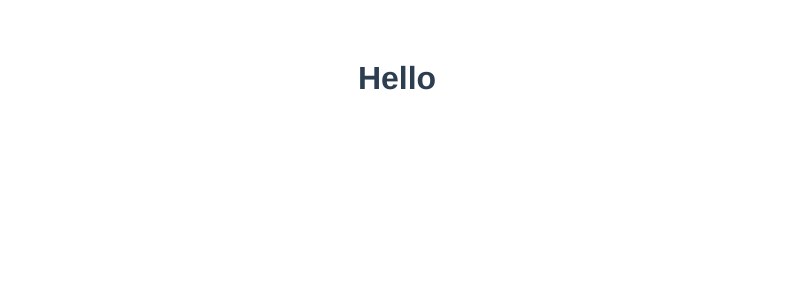
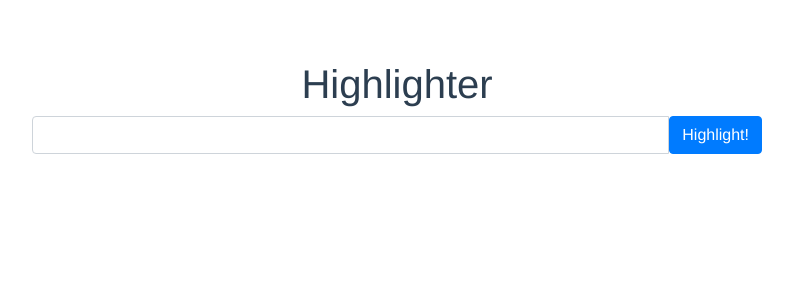
Before and after one commit to alecnicolas/alecnicolas.github.io, a Vue app: page / in a window 1280 px wide. Shown: the top 300 px of the page, without its empty margins (243-1036 px from the left). Built offline with nearby package versions, Linux system fonts and the light colour scheme.

Commit message:
sorted by priority

```diff
--- a/public/index.html
+++ b/public/index.html
@@ -5,13 +5,16 @@
     <meta http-equiv="X-UA-Compatible" content="IE=edge">
     <meta name="viewport" content="width=device-width,initial-scale=1.0">
     <link rel="icon" href="<%= BASE_URL %>favicon.ico">
-    <title>highlighter</title>
+    <link rel="stylesheet" href="https://stackpath.bootstrapcdn.com/bootstrap/4.3.1/css/bootstrap.min.css" integrity="sha384-ggOyR0iXCbMQv3Xipma34MD+dH/1fQ784/j6cY/iJTQUOhcWr7x9JvoRxT2MZw1T" crossorigin="anonymous">
+    <script src="https://code.jquery.com/jquery-3.3.1.slim.min.js" integrity="sha384-q8i/X+965DzO0rT7abK41JStQIAqVgRVzpbzo5smXKp4YfRvH+8abtTE1Pi6jizo" crossorigin="anonymous"></script>
+    <script src="https://cdnjs.cloudflare.com/ajax/libs/popper.js/1.14.7/umd/popper.min.js" integrity="sha384-UO2eT0CpHqdSJQ6hJty5KVphtPhzWj9WO1clHTMGa3JDZwrnQq4sF86dIHNDz0W1" crossorigin="anonymous"></script>
+    <script src="https://stackpath.bootstrapcdn.com/bootstrap/4.3.1/js/bootstrap.min.js" integrity="sha384-JjSmVgyd0p3pXB1rRibZUAYoIIy6OrQ6VrjIEaFf/nJGzIxFDsf4x0xIM+B07jRM" crossorigin="anonymous"></script>
+    <title>Highlighter</title>
   </head>
   <body>
     <noscript>
-      <strong>We're sorry but highlighter doesn't work properly without JavaScript enabled. Please enable it to continue.</strong>
+      <strong>We're sorry but Highlighter doesn't work properly without JavaScript enabled. Please enable it to continue.</strong>
     </noscript>
     <div id="app"></div>
-    <!-- built files will be auto injected -->
   </body>
 </html>
--- a/src/App.vue
+++ b/src/App.vue
@@ -1,19 +1,25 @@
 <template>
 	<div id="app">
-      <h1>Hello</h1>
+		<div class="container">
+            <h1>Highlighter</h1>
+			<highlighter></highlighter>
+		</div>
 	</div>
 </template>
 
 <script>
-import Highlighter from './components/Highlighter.vue'
+import Highlighter from "./components/Highlighter.vue";
 export default {
-  name: 'app',
+	name: "app",
+	components: {
+		Highlighter
 	}
+};
 </script>
 
 <style>
 #app {
-  font-family: 'Avenir', Helvetica, Arial, sans-serif;
+	font-family: "Avenir", Helvetica, Arial, sans-serif;
 	-webkit-font-smoothing: antialiased;
 	-moz-osx-font-smoothing: grayscale;
 	text-align: center;
--- a/src/components/Highlighter.vue
+++ b/src/components/Highlighter.vue
@@ -1,12 +1,58 @@
 <template>
-
+	<div class="row justify-content-center">
+		<div class="col-8">
+			<div class="input-group">
+				<input type="text" class="form-control" :model="inputString">
+				<button type="button" class="btn btn-primary" @click.prevent="highlightText">Highlight!</button>
+			</div>
+		</div>
+	</div>
 </template>
 <script>
 export default {
-    data() {
-        return {
-            string: ""
+	data() {
+		return {
+			inputString: "abcdefgh",
+			highlights: [
+                {
+                    startOffset: 1,
+                    endOffset: 4,
+                    color: 'blue',
+                    priority: 3
+                },
+                {
+                    startOffset: 0,
+                    endOffset: 2,
+                    color: 'red',
+                    priority: 8
+                },
+                {
+                    startOffset: 3,
+                    endOffset: 6,
+                    color: 'yellow',
+                    priority: 0
+                }
+            ]
+		};
+	},
+	methods: {
+        highlightText() {
+            this.sortPriority()
+            let result = ""
+
+            for (let i=0; i<this.highlights.length; i++){
+                let highlight = this.highlights[i]
+                result += this.inputString.substring(highlight.startOffset, highlight.endOffset)
+            }
+
+            console.log(result)
+        },
+
+        sortPriority() {
+            this.highlights.sort(function(first, second){
+                return first.priority - second.priority
+            })
         }
     }
-}
+};
 </script>
```
Also changed, not shown: 1 other file (tests, documents, lock files or other folders). Lines whose indentation alone changed are shown as unchanged.
